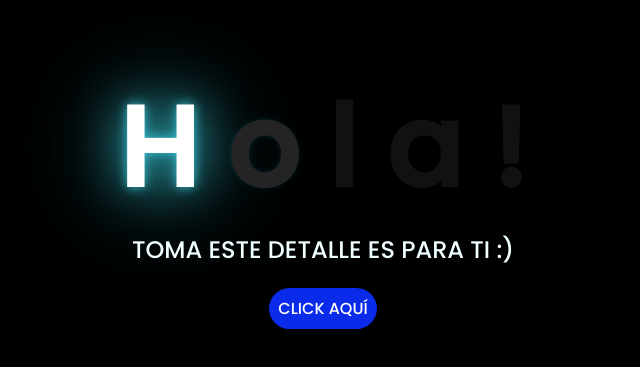
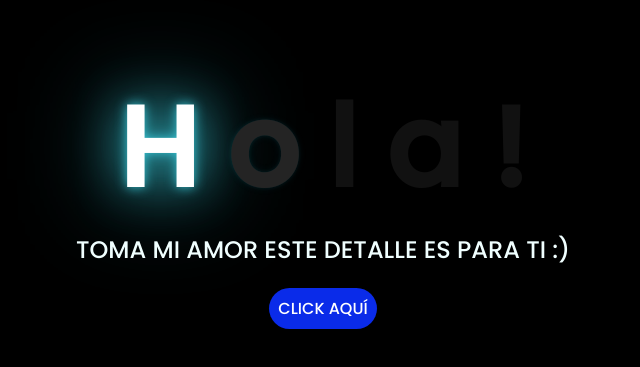
Before and after one commit to juanroacaice12/flores-amarillas, a plain HTML site: page index.html in a window 1280 px wide. Shown: the part 139-506 px from the top of the page, without its empty margins (325-965 px from the left). Drawn offline with Linux system fonts and the light colour scheme.

Commit message:
Update index.html

```diff
--- a/index.html
+++ b/index.html
@@ -19,7 +19,7 @@
         <span>!</span>
     </div>
     <div class="description">
-        <span>TOMA ESTE DETALLE ES PARA TI :)</span>
+        <span>TOMA MI AMOR ESTE DETALLE ES PARA TI :)</span>
     </div>
     <div class="button">
         <button class="botones">
```
